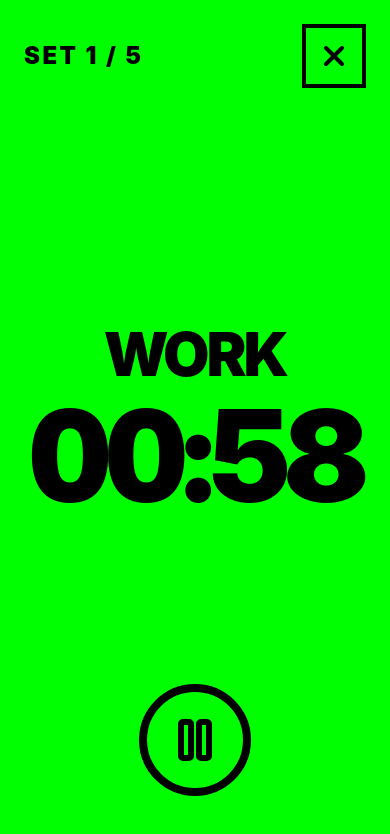
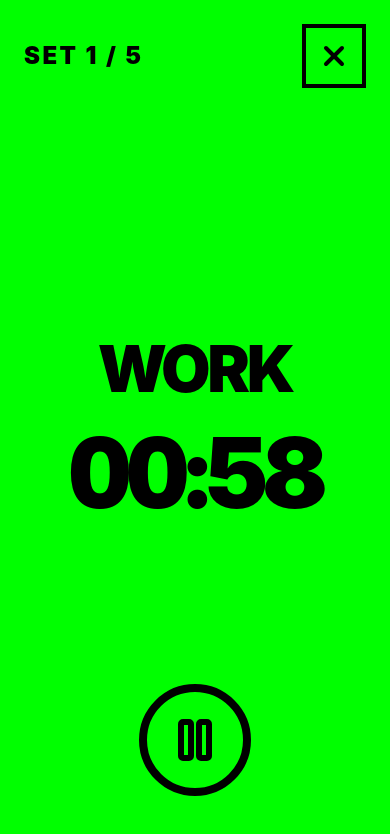
Before and after one commit to phalla-doll/interval-timer, a Next.js app: page / in a window 390 px wide. Both pictures are taken after a click on the button "START WORKOUT". Shown: the top 834 px of the page. Built offline with nearby package versions, Linux system fonts and the light colour scheme.

Commit message:
feat: Adjust timer display font sizing
Use clamp() to make the timer's work/rest text and countdown time scale responsively across different screen sizes. This ensures optimal readability and a better user experience on mobile and desktop.

```diff
--- a/app/page.tsx
+++ b/app/page.tsx
@@ -161,12 +161,12 @@ export default function IntervalTimer() {
           </button>
         </div>
 
-        <h2 className={`text-6xl md:text-9xl font-black uppercase tracking-tighter mb-2 ${textColor}`}>
+        <h2 className={`text-[clamp(4rem,12vw,10rem)] font-black uppercase tracking-tighter mb-2 ${textColor}`}>
           {isWork ? 'WORK' : isRest ? 'REST' : 'DONE'}
         </h2>
 
         {!isFinished && (
-          <div className={`text-[8rem] sm:text-[12rem] md:text-[18rem] lg:text-[24rem] font-black leading-none tracking-tighter tabular-nums ${textColor}`}>
+          <div className={`text-[clamp(6rem,25vw,24rem)] font-black leading-none tracking-tighter tabular-nums ${textColor}`}>
             {formatTime(timeLeft)}
           </div>
         )}
```
